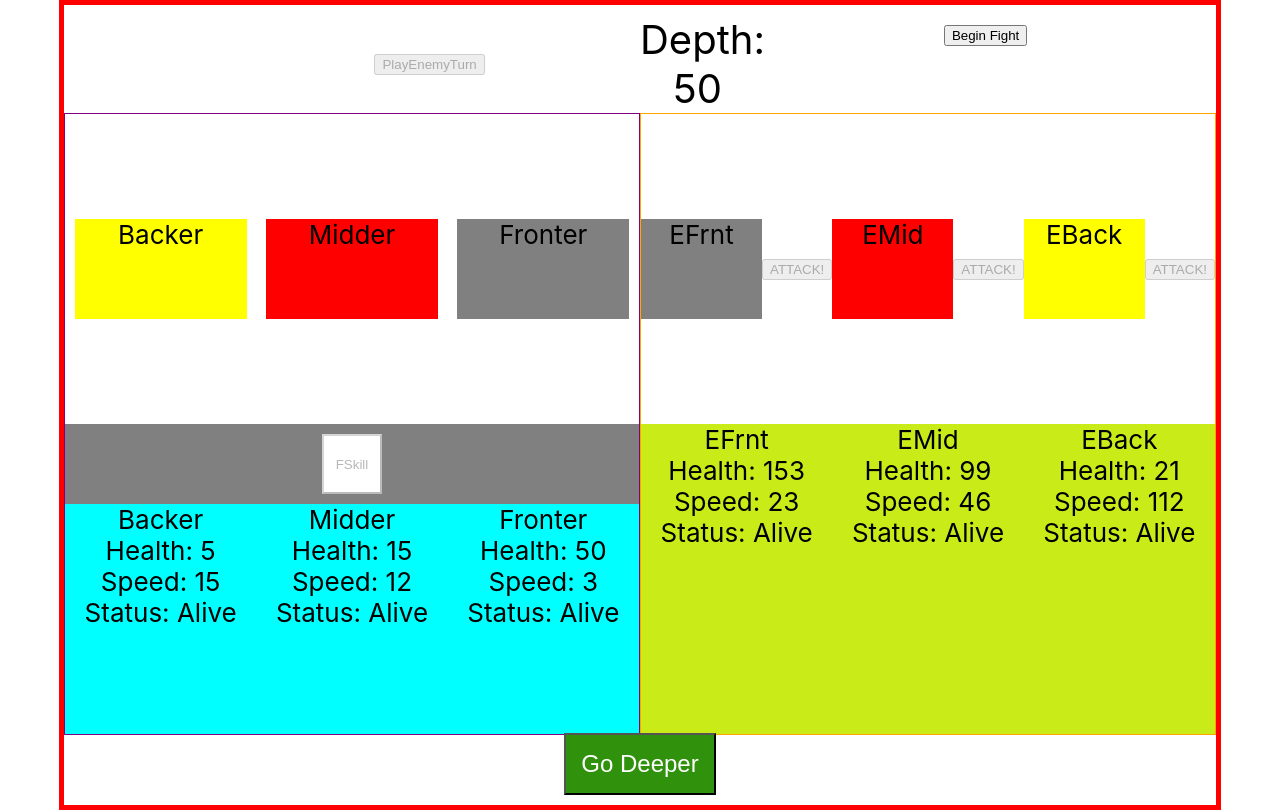
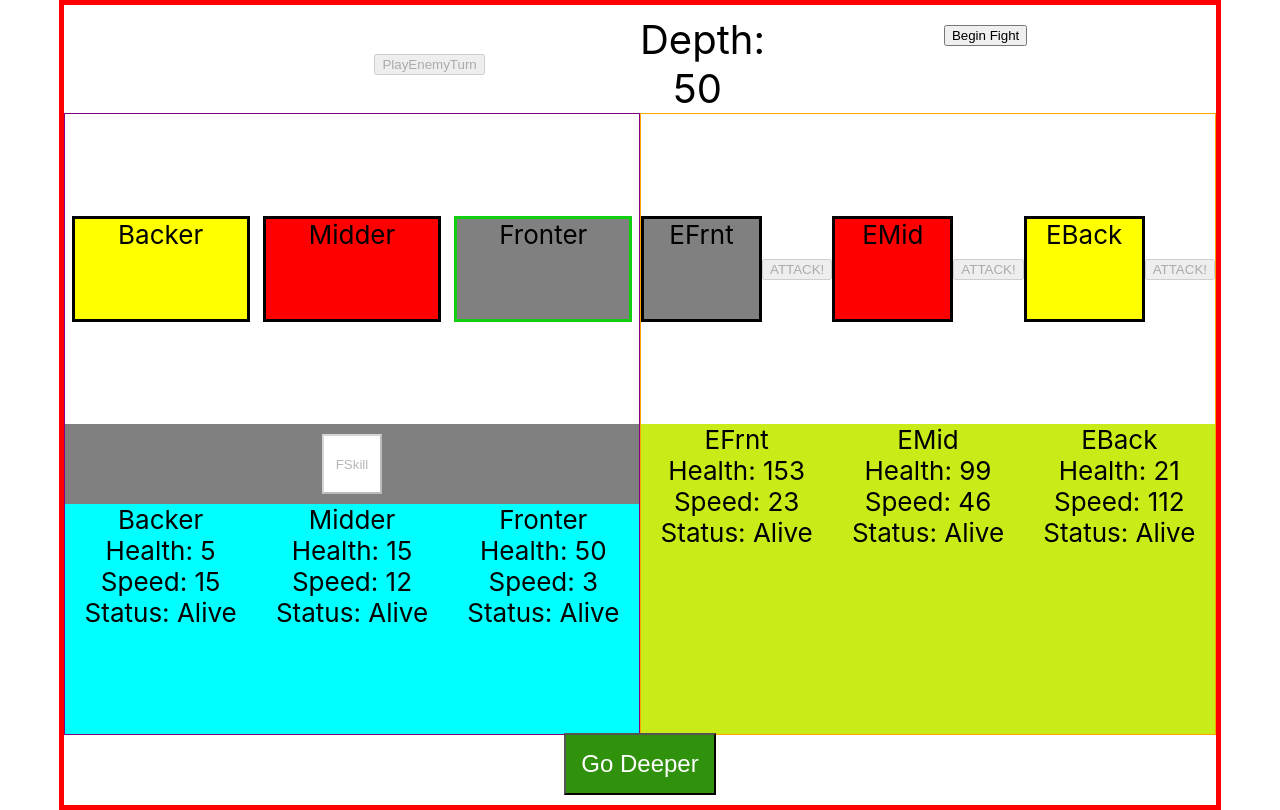
Before and after one commit to dragozed/my-dd, a React (Create React App) app: page / in a window 1280 px wide. Built offline with nearby package versions, Linux system fonts and the light colour scheme.

Commit message:
feat: active visual update

```diff
--- a/src/components/map/Map.tsx
+++ b/src/components/map/Map.tsx
@@ -110,13 +110,28 @@ export function Map() {
       <div className="field">
         <div className="team">
           <div className="characters">
-            <div onClick={() => {}} className="frontline">
+            <div
+              onClick={() => {}}
+              className={`frontline ${
+                currAttacker.team + currAttacker.row === "T0" ? "active" : ""
+              }`}
+            >
               {teamStats[0].name}
             </div>
-            <div onClick={() => {}} className="midline">
+            <div
+              onClick={() => {}}
+              className={`midline ${
+                currAttacker.team + currAttacker.row === "T1" ? "active" : ""
+              }`}
+            >
               {teamStats[1].name}
             </div>
-            <div onClick={() => {}} className="backline">
+            <div
+              onClick={() => {}}
+              className={`backline ${
+                currAttacker.team + currAttacker.row === "T2" ? "active" : ""
+              }`}
+            >
               {teamStats[2].name}
             </div>
           </div>
@@ -158,7 +173,13 @@ export function Map() {
         </div>
         <div className="encounter">
           <div className="enemies">
-            <div className={"frontline"}>{enemyStats[0].name}</div>
+            <div
+              className={`frontline ${
+                currAttacker.team + currAttacker.row === "E0" ? "active" : ""
+              }`}
+            >
+              {enemyStats[0].name}
+            </div>
             <button
               disabled={enemyDisable[0] || enemyStats[0].status === "Dead"}
               onClick={() => {
@@ -175,7 +196,13 @@ export function Map() {
             >
               ATTACK!
             </button>
-            <div className="midline">{enemyStats[1].name}</div>
+            <div
+              className={`midline ${
+                currAttacker.team + currAttacker.row === "E1" ? "active" : ""
+              }`}
+            >
+              {enemyStats[1].name}
+            </div>
             <button
               disabled={enemyDisable[1] || enemyStats[1].status === "Dead"}
               onClick={() => {
@@ -192,7 +219,13 @@ export function Map() {
             >
               ATTACK!
             </button>
-            <div className="backline">{enemyStats[2].name}</div>
+            <div
+              className={`backline ${
+                currAttacker.team + currAttacker.row === "E2" ? "active" : ""
+              }`}
+            >
+              {enemyStats[2].name}
+            </div>
             <button
               disabled={enemyDisable[2] || enemyStats[2].status === "Dead"}
               onClick={() => {
--- a/src/components/map/map.scss
+++ b/src/components/map/map.scss
@@ -57,16 +57,22 @@
           width: 30%;
           height: 100px;
           background-color: grey;
+          border: solid black;
         }
         .midline {
           width: 30%;
           height: 100px;
           background-color: red;
+          border: solid black;
         }
         .backline {
           width: 30%;
           height: 100px;
           background-color: yellow;
+          border: solid black;
+        }
+        .active {
+          border: solid rgb(17, 206, 17);
         }
       }
       .info-bar {
@@ -108,16 +114,22 @@
           width: 30%;
           height: 100px;
           background-color: grey;
+          border: solid black;
         }
         .midline {
           width: 30%;
           height: 100px;
           background-color: red;
+          border: solid black;
         }
         .backline {
           width: 30%;
           height: 100px;
           background-color: yellow;
+          border: solid black;
+        }
+        .active {
+          border: solid rgb(17, 206, 17);
         }
       }
       .enemy-info {
```
